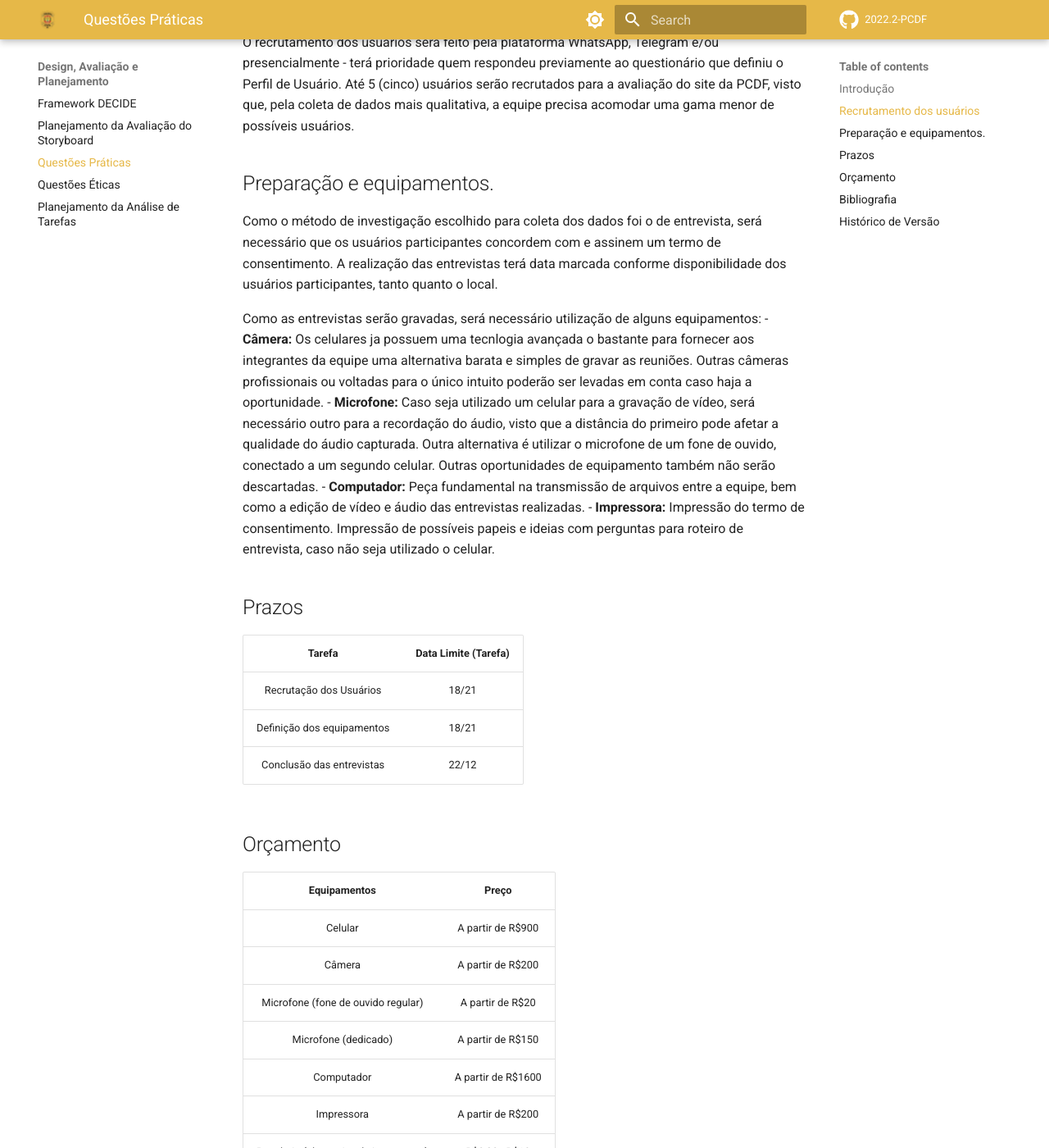
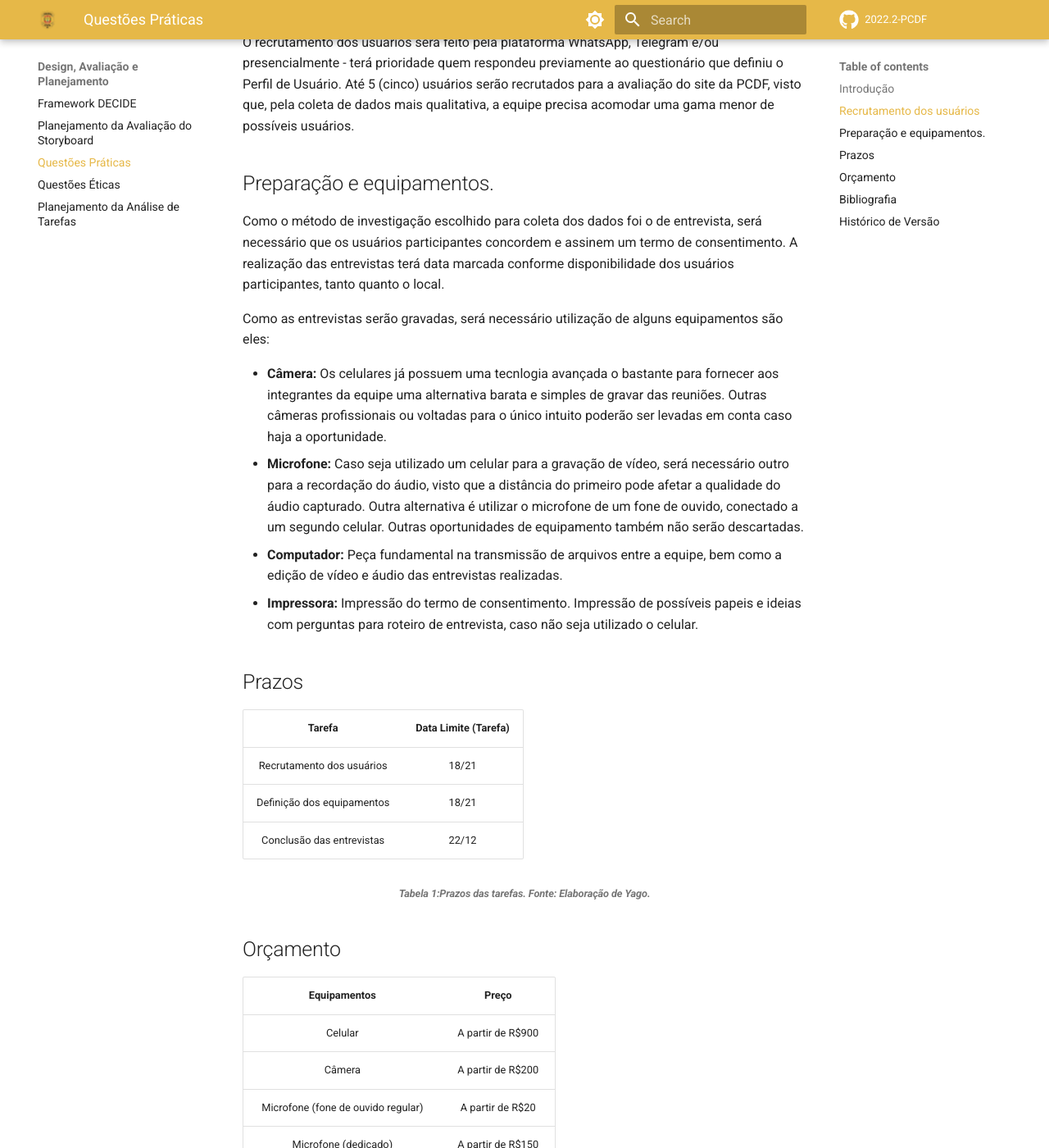
Before and after one commit to Interacao-Humano-Computador/2022.2-PCDF, an MkDocs documentation site: the page built from docs/design-avaliacao-desenvolvimento/questoes_praticas.md, in a window 1280 px wide and 1400 px high, scrolled down 779 px. Shown: the whole window at 82% size. Built offline with MkDocs 1.6.1 and Material for MkDocs 9.7.7, drawn with Linux system fonts in a browser that asks for light colours; comment, search, counter and statistics services are not loaded; some of the changed text lies outside the part shown.

Commit message:
Corrigindo link, padronizando referencia e adicionando legenda nas tabelas

```diff
--- a/docs/design-avaliacao-desenvolvimento/questoes_praticas.md
+++ b/docs/design-avaliacao-desenvolvimento/questoes_praticas.md
@@ -9,7 +9,7 @@
 
 ## Recrutamento dos usuários
 
-O [Perfil de Usuário](https://github.com/Interacao-Humano-Computador/2022.2-PCDF/blob/main/docs/analise-de-requisitos/perfil_usuario.md) foi definido a partir de um questionário, o qual foi enviado em grupos da faculdade do gama FGA - UnB. Os usuários recrutados serão facilmente encontrados nesses grupos, onde a maior parte da amostra se encontra. Eles devem corresponder com os dados obtidos do questionário, o que significa que devem representar:
+O [Perfil de Usuário](../analise-de-requisitos/perfil_usuario.md) foi definido a partir de um questionário, o qual foi enviado em grupos da faculdade do gama FGA - UnB. Os usuários recrutados serão facilmente encontrados nesses grupos, onde a maior parte da amostra se encontra. Eles devem corresponder com os dados obtidos do questionário, o que significa que devem representar:
 
  - Jovens de em média 20 anos; Com familiaridade em sistemas computacionais; Que utilizaram a funcionalidade de agendamento de carteira de identidade pelo site da PCDF; Satisfeitos ou não, com o processo realizado.
 
@@ -19,11 +19,12 @@
 
 ## Preparação e equipamentos.
 
-Como o método de investigação escolhido para coleta dos dados foi o de entrevista, será necessário que os usuários participantes concordem com e assinem um termo de consentimento. A realização das entrevistas terá data marcada conforme disponibilidade dos usuários participantes, tanto quanto o local.
+Como o método de investigação escolhido para coleta dos dados foi o de entrevista, será necessário que os usuários participantes concordem e assinem um termo de consentimento. A realização das entrevistas terá data marcada conforme disponibilidade dos usuários participantes, tanto quanto o local.
 
-Como as entrevistas serão gravadas, será necessário utilização de alguns equipamentos:
-- **Câmera:** Os celulares ja possuem uma tecnlogia avançada o bastante para fornecer aos integrantes da equipe uma alternativa barata e simples de gravar as reuniões. Outras câmeras profissionais ou voltadas para o único intuito poderão ser levadas em conta caso haja a oportunidade.
-- **Microfone:** Caso seja utilizado um celular para a gravação de vídeo, será necessário outro para a recordação do áudio, visto que a distância do primeiro pode afetar a qualidade do áudio capturada. Outra alternativa é utilizar o microfone de um fone de ouvido, conectado a um segundo celular. Outras oportunidades de equipamento também não serão descartadas.
+Como as entrevistas serão gravadas, será necessário utilização de alguns equipamentos são eles:
+
+- **Câmera:** Os celulares já possuem uma tecnlogia avançada o bastante para fornecer aos integrantes da equipe uma alternativa barata e simples de gravar das reuniões. Outras câmeras profissionais ou voltadas para o único intuito poderão ser levadas em conta caso haja a oportunidade.
+- **Microfone:** Caso seja utilizado um celular para a gravação de vídeo, será necessário outro para a recordação do áudio, visto que a distância do primeiro pode afetar a qualidade do áudio capturado. Outra alternativa é utilizar o microfone de um fone de ouvido, conectado a um segundo celular. Outras oportunidades de equipamento também não serão descartadas.
 - **Computador:** Peça fundamental na transmissão de arquivos entre a equipe, bem como a edição de vídeo e áudio das entrevistas realizadas.
 - **Impressora:** Impressão do termo de consentimento. Impressão de possíveis papeis e ideias com perguntas para roteiro de entrevista, caso não seja utilizado o celular.
 
@@ -31,30 +32,40 @@
 
 
 |           Tarefa           | Data Limite (Tarefa) |
-| :-----------------------: | :------------------: |
-| Recrutação dos Usuários  |        18/21         |
-| Definição dos equipamentos |       18/21        |
-| Conclusão das entrevistas |         22/12       |
+| :------------------------: | :------------------: |
+| Recrutamento dos usuários  |        18/21         |
+| Definição dos equipamentos |        18/21         |
+| Conclusão das entrevistas  |        22/12         |
+
+<figcaption align='center'>
+   <h6><b>Tabela 1:</b>Prazos das tarefas. Fonte: Elaboração de Yago.</h6>
+</figcaption>
 
 ## Orçamento
-|       Equipamentos      |    Preço     |
-| :------------------:    | :---------------: |
-|        Celular          |       A partir de R$900   |
-|         Câmera          |       A partir de R$200       |
-|  Microfone (fone de ouvido regular)|   A partir de R$20   |
-|  Microfone (dedicado)  |   A partir de R$150   |
-|       Computador       |   A partir de R$1600   |
-|       Impressora       |   A partir de R$200   |
-|  Papelaria (alternativa de impressora)   |   R$0,20 - R$10   |
+
+|             Equipamentos              |       Preço        |
+| :-----------------------------------: | :----------------: |
+|                Celular                | A partir de R$900  |
+|                Câmera                 | A partir de R$200  |
+|  Microfone (fone de ouvido regular)   |  A partir de R$20  |
+|         Microfone (dedicado)          | A partir de R$150  |
+|              Computador               | A partir de R$1600 |
+|              Impressora               | A partir de R$200  |
+| Papelaria (alternativa de impressora) |   R$0,20 - R$10    |
+
+<figcaption align='center'>
+   <h6><b>Tabela 2:</b>Orçamento dos equipamentos. Fonte: Elaboração de Yago.</h6>
+</figcaption>
 
 
 ## Bibliografia
 
-> BARBOSA; SILVA. **Planejamento de Avaliação de IHC**. Cap. 11. Acesso em: 14 de dezembro de 2022
+> [1] BARBOSA, Simone et al. Planejamento de Avaliação de IHC. _In_: BARBOSA, Simone. **Interação Humano-Computador e Experiência do Usuário**. Autopublicação, 2021.
 
 ## Histórico de Versão
 
-|  Data  | Versão | Descrição | Autor | Revisor |
-| :----: | :----: | :-------: | :---: | :--------:|
-| 14/12/2022 | 1.0 | Implementação do arquivo | Yago Passos | Rodrigo de Andrade |
-| 14/12/2022 | 1.1 | Correções | Yago Passos | Rodrigo de Andrade |
+|    Data    | Versão |                                 Descrição                                  |                        Autor                         |                         Revisor                         |
+| :--------: | :----: | :------------------------------------------------------------------------: | :--------------------------------------------------: | :-----------------------------------------------------: |
+| 14/12/2022 |  1.0   |                          Implementação do arquivo                          |    [Yago Passos](https://github.com/yagompassos)     | [Rodrigo de Andrade](https://github.com/OrlandiRodrigo) |
+| 14/12/2022 |  1.1   |                                 Correções                                  |    [Yago Passos](https://github.com/yagompassos)     | [Rodrigo de Andrade](https://github.com/OrlandiRodrigo) |
+| 18/12/2022 |  1.2   | Corrigindo link, padronizando referência e adicionando legenda nas tabelas | [Gabriel Marcolino](https://github.com/GabrielMR360) |      [Yago Passos](https://github.com/yagompassos)      |
```
